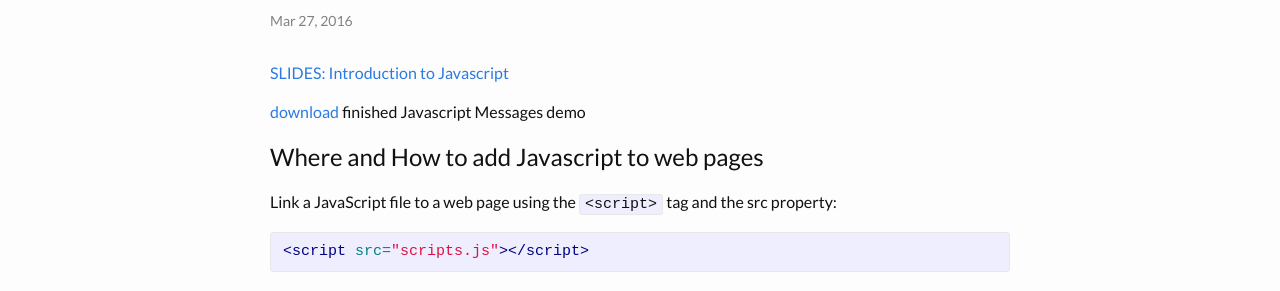
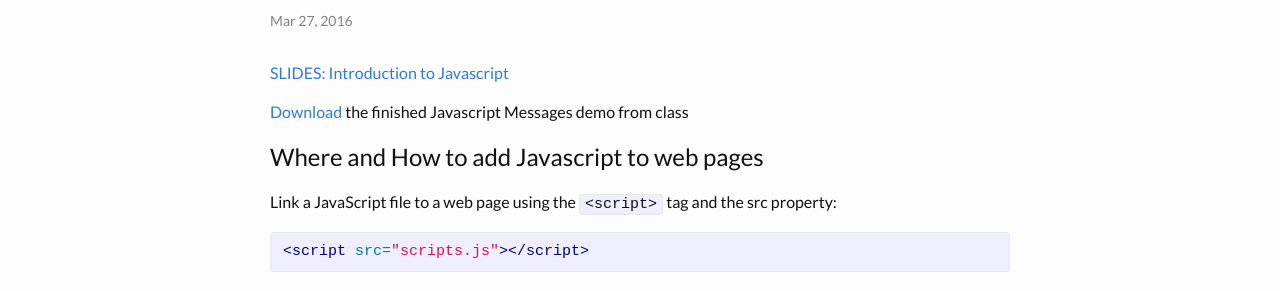
Before and after one commit to coloringchaos/web-spring-16, a Jekyll site: the page built from _posts/2016-03-28-js.md, in a window 1280 px wide. Shown: the part 139-430 px from the top of the page. Built offline with Jekyll 4.4.1, drawn with Linux system fonts in a browser that asks for light colours.

Commit message:
adding demo

```diff
--- a/_posts/2016-03-28-js.md
+++ b/_posts/2016-03-28-js.md
@@ -8,7 +8,7 @@
 
 [SLIDES: Introduction to Javascript](/web-spring-16/resources/web-slides-3-28.pdf)
 
-[download](/web-spring-16/resources/js-messages.zip) finished Javascript Messages demo
+[Download](/web-spring-16/resources/js-messages.zip) the finished Javascript Messages demo from class
 
 # Where and How to add Javascript to web pages
 
```
